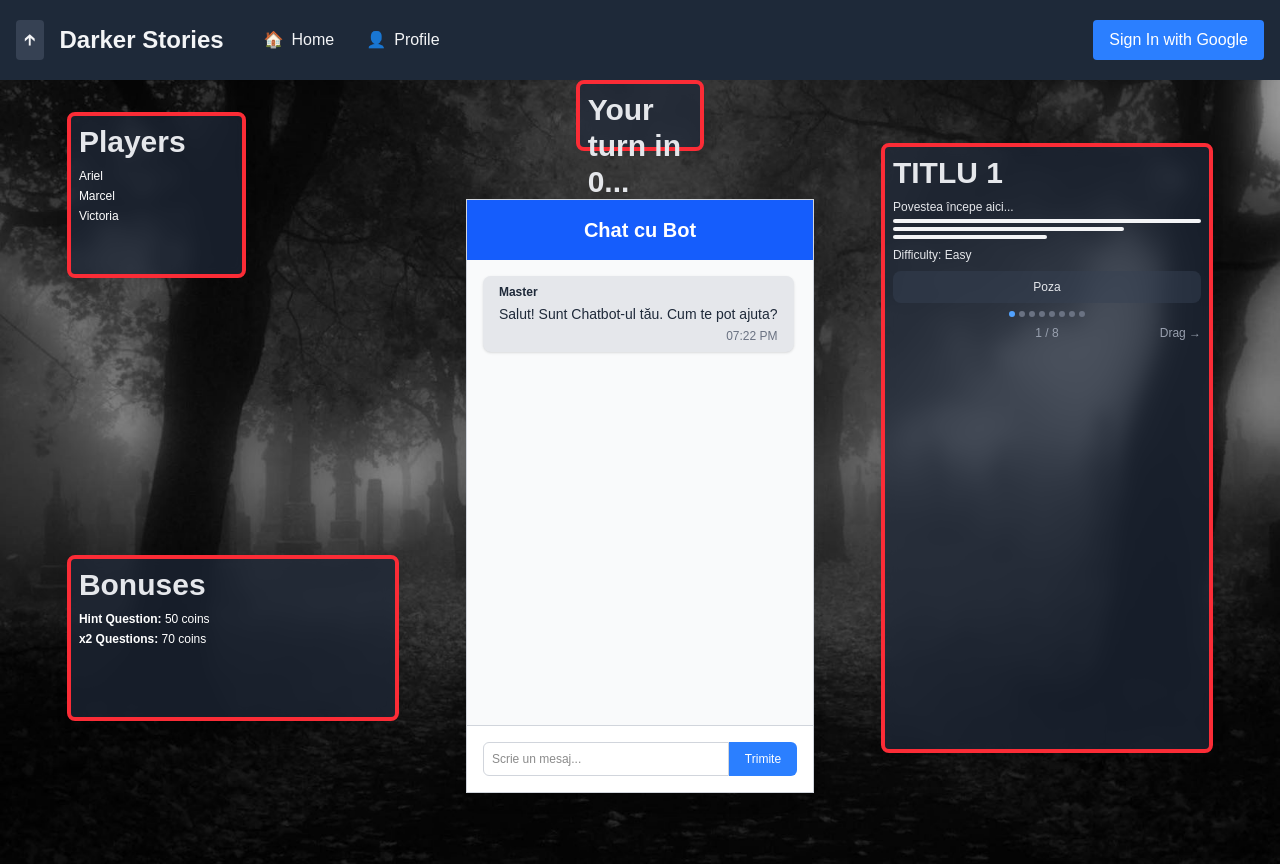
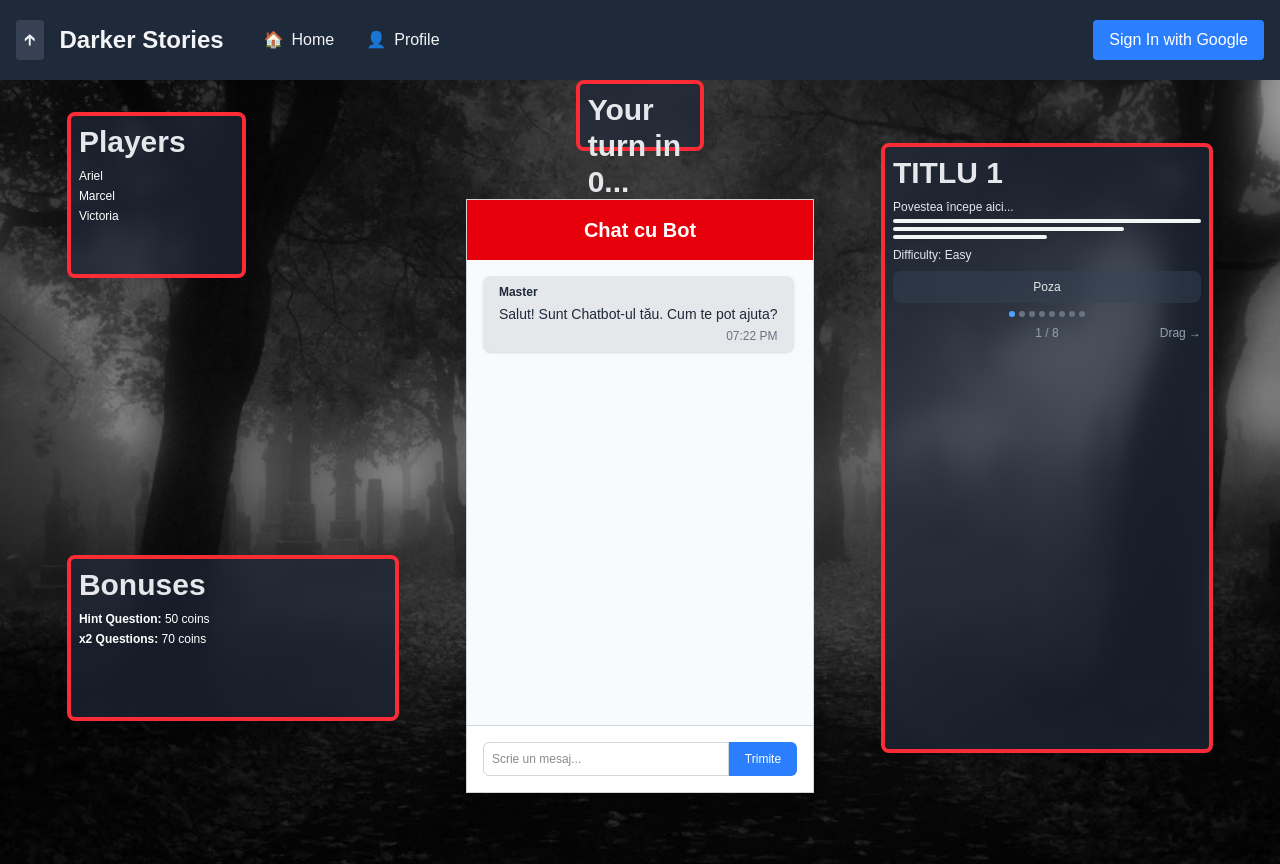
Before and after one commit to EdiFarcas/Hackathon-Fii-Practic-2025, a Next.js app: page /game in a window 1280 px wide. Built offline with nearby package versions, Linux system fonts and the light colour scheme; no server answers.

Commit message:
claudiu src

```diff
--- a/src/components/chat/ChatWindow.tsx
+++ b/src/components/chat/ChatWindow.tsx
@@ -81,7 +81,7 @@ const ChatWindow: React.FC = () => {
         zIndex: 40,
       }}
   >
-      <header className="p-4 bg-blue-600 text-white text-center">
+      <header className="p-4 bg-red-600 text-white text-center">
         <h1 className="text-xl font-semibold">Chat cu Bot</h1>
       </header>
       <MessageList messages={messages} currentUsername={session?.user?.name || 'User'} />
@@ -95,7 +95,7 @@ const ChatWindow: React.FC = () => {
             <h2 className="text-2xl font-bold mb-4 text-green-700">🎉 Congratulations! 🎉</h2>
             <p className="mb-4 text-gray-800">You have solved the mystery!</p>
             <button
-              className="mt-4 px-6 py-2 bg-blue-600 text-white rounded hover:bg-blue-700"
+              className="mt-4 px-6 py-2 bg-red-600 text-white rounded hover:bg-red-700"
               onClick={() => router.push("/")}
             >
               Close
--- a/src/components/chat/Message.tsx
+++ b/src/components/chat/Message.tsx
@@ -15,7 +15,7 @@ const MessageItem: React.FC<MessageItemProps> = ({ message }) => {
       <div
         className={`max-w-xs lg:max-w-md px-4 py-2 rounded-lg shadow ${
           isUser
-            ? 'bg-blue-500 text-white'
+            ? 'bg-red-500 text-white'
             : 'bg-gray-200 text-gray-800'
         }`}
       >
--- a/src/components/chat/MessageInput.tsx
+++ b/src/components/chat/MessageInput.tsx
@@ -24,7 +24,7 @@ const MessageInput: React.FC<MessageInputProps> = ({ onSendMessage, isSending })
         value={inputText}
         onChange={(e) => setInputText(e.target.value)}
         placeholder="Scrie un mesaj..."
-        className="flex-grow p-2 border border-gray-300 rounded-l-md focus:outline-none focus:ring-2 focus:ring-blue-500"
+        className="flex-grow p-2 border border-gray-300 rounded-l-md focus:outline-none focus:ring-2 focus:ring-red-500"
         disabled={isSending}
       />
       <button
```
